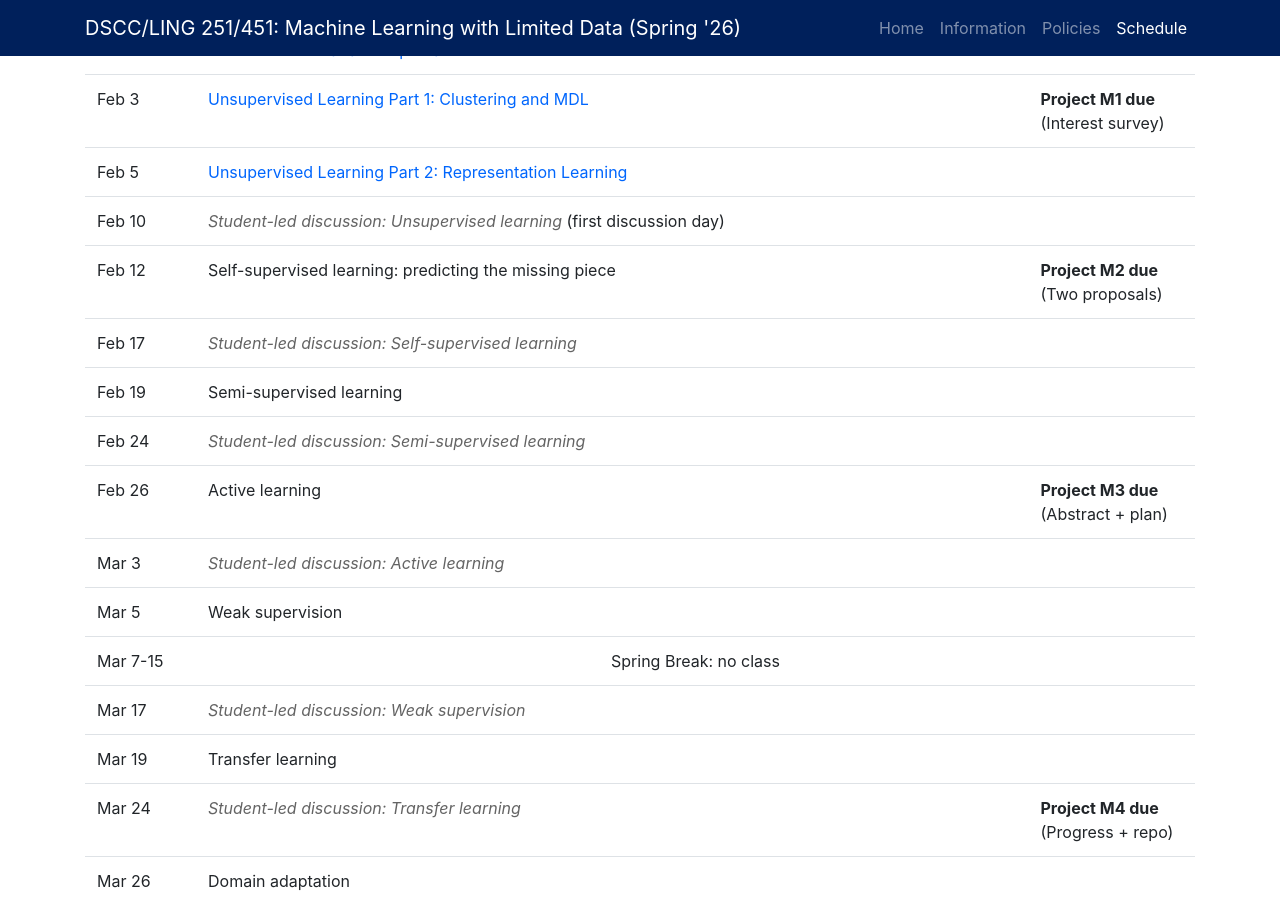
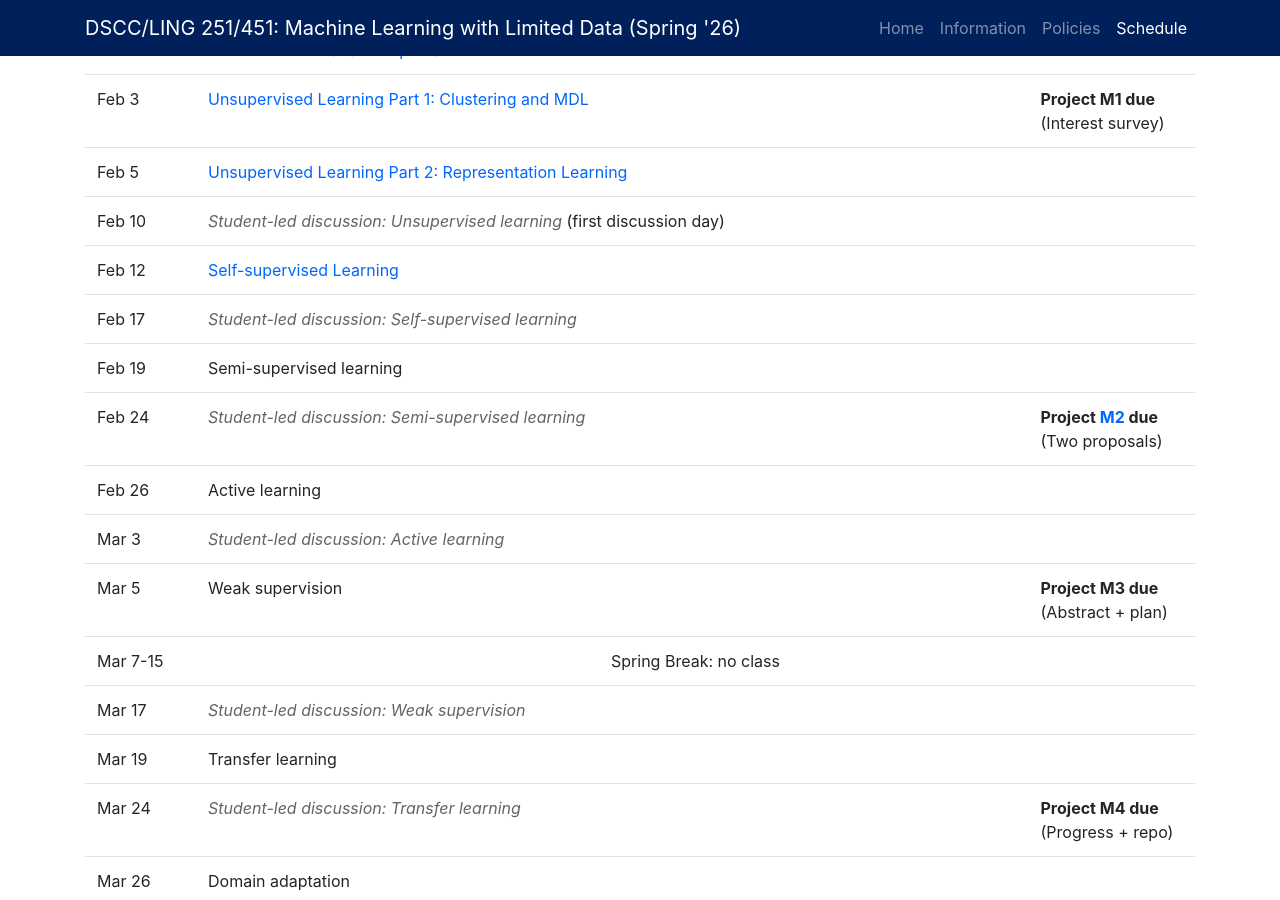
Before and after one commit to cmdowney88/cmdowney88.github.io, a Jekyll site: the page teaching/dscc251/spring26/index.html, which Jekyll copies as it is, in a window 1280 px wide and 900 px high, scrolled down 3988 px. Built offline with Jekyll 4.4.1, drawn with Linux system fonts in a browser that asks for light colours.

Commit message:
dscc251: add SSL slides, update project schedule

```diff
--- a/teaching/dscc251/spring26/index.html
+++ b/teaching/dscc251/spring26/index.html
@@ -383,12 +383,11 @@
 							</tr>
 							<tr>
 								<td>Feb 12</td>
-								<td>Self-supervised learning: predicting the missing piece</td>
+								<td>
+									<a href="slides/7_self-supervised.pdf" target="_blank">Self-supervised Learning</a>
+								</td>
 								<td></td>
-								<td>
-									<strong>Project M2 due</strong>
-									<br>(Two proposals)
-								</td>
+								<td></td>
 							</tr>
 							<!-- Week 5 -->
 							<tr>
@@ -408,16 +407,16 @@
 								<td>Feb 24</td>
 								<td><em>Student-led discussion: Semi-supervised learning</em></td>
 								<td></td>
-								<td></td>
+								<td>
+									<strong>Project <a href="project/m2_two_proposals.md" target="_blank">M2</a> due</strong>
+									<br>(Two proposals)
+								</td>
 							</tr>
 							<tr>
 								<td>Feb 26</td>
 								<td>Active learning</td>
 								<td></td>
-								<td>
-									<strong>Project M3 due</strong>
-									<br>(Abstract + plan)
-								</td>
+								<td></td>
 							</tr>
 							<!-- Week 7 -->
 							<tr>
@@ -430,7 +429,10 @@
 								<td>Mar 5</td>
 								<td>Weak supervision</td>
 								<td></td>
-								<td></td>
+								<td>
+									<strong>Project M3 due</strong>
+									<br>(Abstract + plan)
+								</td>
 							</tr>
 							<!-- Spring Break -->
 							<tr>
```
Also changed, not shown: teaching/dscc251/spring26/project/m2_two_proposals.md (added, +62 -0 lines), teaching/dscc251/spring26/project/milestones.md (+2 -2 lines), 1 other file.
